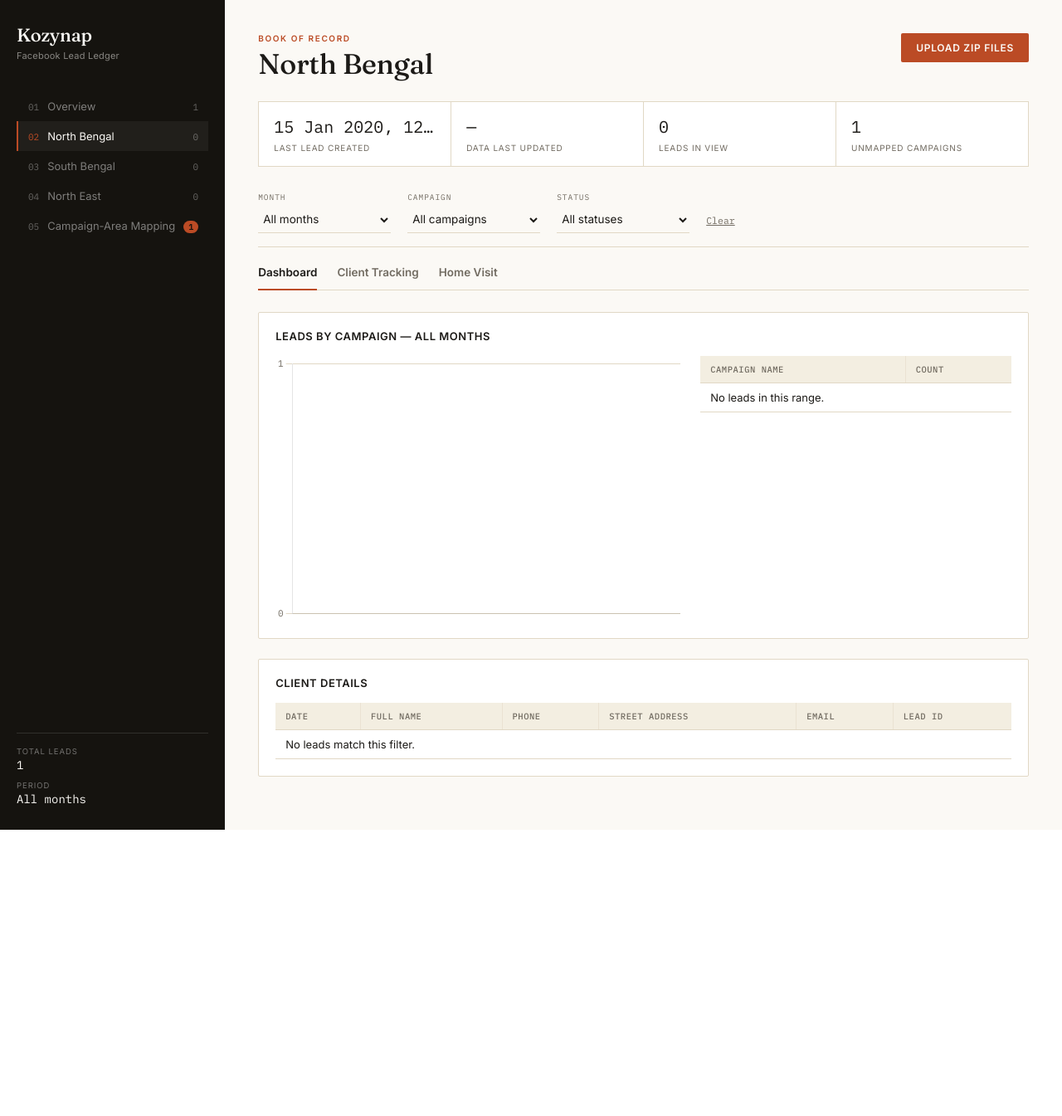
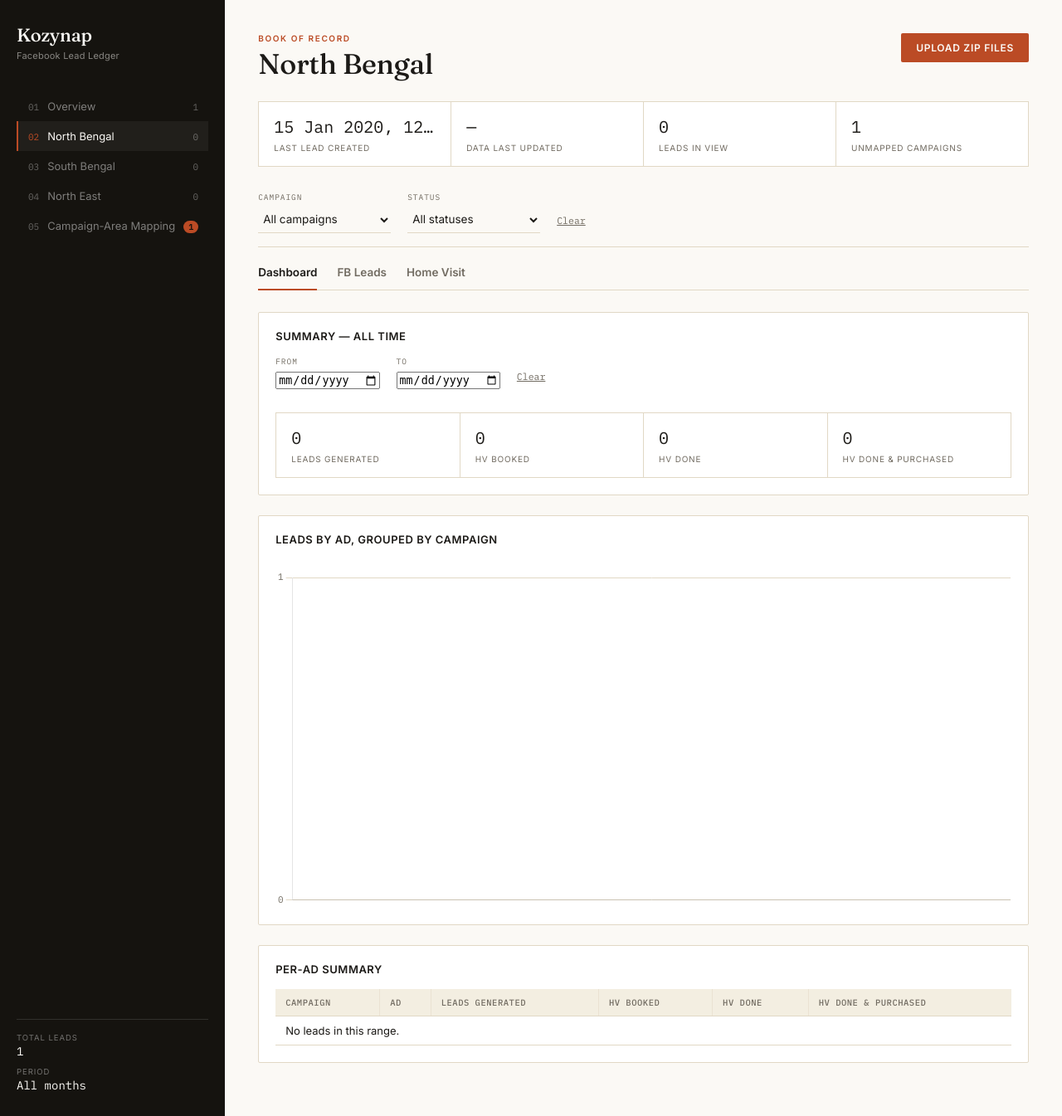
Before and after one commit to Kozynap/Facebook-Lead-Management, a Flask app: page / in a window 1280 px wide. Shown: the whole page at 83% size. Before the commit the page ends 1000 px from the top, so only its background shows below. Run offline with Flask 3, Linux system fonts and the light colour scheme; tables that the repository leaves empty hold one stand-in row (values such as "Sample post").

Commit message:
Rebuild Dashboard, rename to FB Leads, manual attempts, gated export
- Dashboard: drop the client-details table (graphs/numbers only), add
  its own From/To date-range filter (independent of the Month filter,
  which is a different date question), summary tiles (Leads Generated/
  HV Booked/HV Done/HV Done & Purchased) for the period, a per-ad table
  of those same counts, and a bar chart grouped and colored by campaign
  with the lead count drawn on each bar.
- "Client Tracking" renamed to "FB Leads". Attempts is now a manual
  counter - a "+" button logs one attempt instead of auto-incrementing
  on status change.
- Excel export moved behind an admin code: POST /api/export/tracking
  now checks a server-side code (ADMIN_CODE env var or admin_code.txt,
  both git-ignored) before returning the file; the download button
  opens a small modal that fetches the file as a blob so the code never
  appears in a URL. Viewing FB Leads stays open to any user.
- Home Visit tab's bar chart removed (that view is now on Dashboard);
  the tab keeps its schedule/status KPIs, details table, and calendar.

Per the change doc: the FB-lead-status additions (To BD1-4), the HV
time/BD-person columns, and the Home Visit tab's own outcome-status
vocabulary are intentionally not in this commit - parked pending a
follow-up decision on the status model.

```diff
--- a/app.py
+++ b/app.py
@@ -37,6 +37,25 @@ def _asset_version(*rel_parts):
         return str(int(os.path.getmtime(path)))
     except OSError:
         return "0"
+
+
+def _admin_code():
+    """The code required to download the FB Leads export. Checked fresh on
+    every request (not cached) so an admin can change it without restarting
+    the server. Priority: ADMIN_CODE env var, then admin_code.txt (both are
+    kept out of git - see .gitignore) - falls back to a placeholder so local
+    dev works out of the box, but that placeholder must be changed before
+    any real deployment."""
+    env_code = os.environ.get("ADMIN_CODE")
+    if env_code:
+        return env_code.strip()
+    code_path = os.path.join(BASE_DIR, "admin_code.txt")
+    if os.path.exists(code_path):
+        with open(code_path, "r", encoding="utf-8") as f:
+            file_code = f.read().strip()
+            if file_code:
+                return file_code
+    return "changeme"
 
 
 @app.route("/")
@@ -88,12 +107,17 @@ def api_campaign_map_set():
     return jsonify({"campaign": campaign, "area": area})
 
 
-@app.route("/api/export/tracking")
+@app.route("/api/export/tracking", methods=["POST"])
 def export_tracking():
-    area = request.args.get("area", "")
-    month = request.args.get("month", "all")
-    campaign = request.args.get("campaign", "")
-    status = request.args.get("status", "all")
+    body = request.get_json(force=True, silent=True) or {}
+
+    if body.get("code", "") != _admin_code():
+        return jsonify({"error": "Incorrect admin code."}), 403
+
+    area = body.get("area", "")
+    month = body.get("month", "all")
+    campaign = body.get("campaign", "")
+    status = body.get("status", "all")
 
     leads = db.get_all_leads()
     filtered = [
@@ -198,6 +222,7 @@ def api_update_lead(lead_id):
     remarks = body.get("remarks")
     home_visit_status = body.get("home_visit_status")
     home_visit_date = body.get("home_visit_date")
+    increment_attempts = bool(body.get("increment_attempts"))
 
     if status is not None and status not in db.STATUS_OPTIONS:
         return jsonify({"error": "Invalid status value."}), 400
@@ -209,6 +234,7 @@ def api_update_lead(lead_id):
     updated = db.update_lead(
         lead_id, status=status, remarks=remarks,
         home_visit_status=home_visit_status, home_visit_date=home_visit_date,
+        increment_attempts=increment_attempts,
     )
     if updated is None:
         return jsonify({"error": "Lead not found."}), 404
--- a/static/css/style.css
+++ b/static/css/style.css
@@ -346,6 +346,7 @@ a { color: inherit; }
 }
 
 .chart-wrap { position: relative; height: 320px; }
+.chart-wrap-lg { height: 420px; }
 
 .table-scroll { overflow-x: auto; }
 
--- a/static/js/app.js
+++ b/static/js/app.js
@@ -31,6 +31,8 @@
     calendarMonth: { year: now.getFullYear(), month: now.getMonth() },
     ovStatusFilter: "all",
     ovHvStatusFilter: "all",
+    dashDateFrom: "",
+    dashDateTo: "",
   };
 
   let chartInstance = null;
@@ -113,6 +115,8 @@
     state.selectedCampaign = "all";
     state.selectedStatus = "all";
     state.hvStatusFilter = "all";
+    state.dashDateFrom = "";
+    state.dashDateTo = "";
     render();
   }
 
@@ -156,6 +160,10 @@
     el("#filterBar").classList.toggle("hidden", !showFilters);
     el("#subTabs").classList.toggle("hidden", !showFilters);
     if (!showFilters) return;
+
+    // Dashboard uses its own local date-range filter instead (different
+    // date dimension question than "which month was this lead created").
+    el("#monthFilterField").classList.toggle("hidden", state.selectedSubTab === "dashboard");
 
     const monthSel = el("#monthFilter");
     const currentMonth = state.selectedMonth;
@@ -217,6 +225,7 @@
       btn.addEventListener("click", () => {
         state.selectedSubTab = btn.dataset.subtab;
         renderSubTabBar();
+        renderFilters();
         renderContent();
       });
     });
@@ -259,49 +268,239 @@
       return;
     }
 
+    if (state.selectedSubTab === "dashboard") {
+      renderDashboard();
+      return;
+    }
+
     const filtered = leadsForView();
     el("#kpiLeadsInView").textContent = filtered.length;
 
-    if (state.selectedSubTab === "dashboard") {
-      renderDashboard(filtered);
-    } else if (state.selectedSubTab === "tracking") {
+    if (state.selectedSubTab === "tracking") {
       renderClientTracking(filtered);
     } else {
       renderHomeVisitTab(filtered);
     }
   }
 
-  // ---------- Dashboard sub-tab ----------
+  // ---------- Dashboard sub-tab (overall view for the current area) ----------
 
-  function renderDashboard(leads) {
+  const CAMPAIGN_COLORS = ["#BB4B25", "#5C7A52", "#A6771F", "#AB4230", "#8A3A1E", "#726C62"];
+
+  // Dashboard uses its own date-range period (a different question than
+  // "which month was this lead created", the global Month filter) but
+  // still respects the shared Campaign/Status filters.
+  function leadsForDashboard() {
+    return leadsForArea().filter((l) => {
+      if (state.selectedCampaign !== "all" && l.campaign_name !== state.selectedCampaign) return false;
+      if (state.selectedStatus !== "all" && l.status !== state.selectedStatus) return false;
+      if (state.dashDateFrom && l.created_date < state.dashDateFrom) return false;
+      if (state.dashDateTo && l.created_date > state.dashDateTo) return false;
+      return true;
+    });
+  }
+
+  function dashboardPeriodLabel() {
+    if (!state.dashDateFrom && !state.dashDateTo) return "All time";
+    if (state.dashDateFrom && state.dashDateTo) return `${state.dashDateFrom} to ${state.dashDateTo}`;
+    if (state.dashDateFrom) return `From ${state.dashDateFrom}`;
+    return `Through ${state.dashDateTo}`;
+  }
+
+  function buildDashboardDateRangeField() {
+    const fromInput = create("input", { type: "date", value: state.dashDateFrom });
+    const toInput = create("input", { type: "date", value: state.dashDateTo });
+    fromInput.addEventListener("change", () => { state.dashDateFrom = fromInput.value; renderContent(); });
+    toInput.addEventListener("change", () => { state.dashDateTo = toInput.value; renderContent(); });
+
+    return create("div", { class: "hv-filter-row" }, [
+      create("div", { class: "filter-field" }, [create("label", {}, [text("From")]), fromInput]),
+      create("div", { class: "filter-field" }, [create("label", {}, [text("To")]), toInput]),
+      create("a", {
+        href: "#",
+        class: "filter-clear",
+        onclick: (e) => { e.preventDefault(); state.dashDateFrom = ""; state.dashDateTo = ""; renderContent(); },
+      }, [text("Clear")]),
+    ]);
+  }
+
+  // "HV Done"/"HV Done & Purchased" read the current home_visit_status
+  // vocabulary (Pending/Booked/.../Home visit done/Home visit and payment
+  // done/...). If that model changes later, remap these two lines.
+  function computeDashboardSummary(leads) {
+    return {
+      leadsGenerated: leads.length,
+      hvBooked: leads.filter((l) => l.home_visit_status === "Booked").length,
+      hvDone: leads.filter((l) => l.home_visit_status === "Home visit done").length,
+      hvDoneAndPurchased: leads.filter((l) => l.home_visit_status === "Home visit and payment done").length,
+    };
+  }
+
+  function buildDashboardAdTable(leads) {
+    const byAd = new Map();
+    leads.forEach((l) => {
+      const camp = l.campaign_name || "(no campaign)";
+      const ad = l.ad_name || "(no ad)";
+      const key = camp + "||" + ad;
+      if (!byAd.has(key)) byAd.set(key, { campaign: camp, ad, leads: 0, hvBooked: 0, hvDone: 0, hvDoneAndPurchased: 0 });
+      const row = byAd.get(key);
+      row.leads += 1;
+      if (l.home_visit_status === "Booked") row.hvBooked += 1;
+      if (l.home_visit_status === "Home visit done") row.hvDone += 1;
+      if (l.home_visit_status === "Home visit and payment done") row.hvDoneAndPurchased += 1;
+    });
+    const rows = [...byAd.values()].sort((a, b) => b.leads - a.leads);
+
+    const table = create("table", { class: "data-table" });
+    table.appendChild(create("thead", {}, [
+      create("tr", {}, ["Campaign", "Ad", "Leads Generated", "HV Booked", "HV Done", "HV Done & Purchased"].map((h) => create("th", {}, [text(h)]))),
+    ]));
+    const tbody = create("tbody");
+    if (!rows.length) {
+      tbody.appendChild(create("tr", {}, [create("td", { colspan: "6" }, [text("No leads in this range.")])]));
+    }
+    rows.forEach((r) => {
+      tbody.appendChild(create("tr", {}, [
+        create("td", { class: "wrap" }, [text(r.campaign)]),
+        create("td", { class: "wrap" }, [text(r.ad)]),
+        create("td", { class: "num" }, [text(String(r.leads))]),
+        create("td", { class: "num" }, [text(String(r.hvBooked))]),
+        create("td", { class: "num" }, [text(String(r.hvDone))]),
+        create("td", { class: "num" }, [text(String(r.hvDoneAndPurchased))]),
+      ]));
+    });
+    table.appendChild(tbody);
+    return table;
+  }
+
+  function buildCampaignGroupedChartData(leads) {
+    const byCampaign = new Map();
+    leads.forEach((l) => {
+      const camp = l.campaign_name || "(no campaign)";
+      const ad = l.ad_name || "(no ad)";
+      if (!byCampaign.has(camp)) byCampaign.set(camp, new Map());
+      const adMap = byCampaign.get(camp);
+      adMap.set(ad, (adMap.get(ad) || 0) + 1);
+    });
+
+    const campaigns = [...byCampaign.entries()].sort((a, b) => {
+      const totalA = [...a[1].values()].reduce((s, v) => s + v, 0);
+      const totalB = [...b[1].values()].reduce((s, v) => s + v, 0);
+      return totalB - totalA;
+    });
+
+    const labels = [];
+    const labelCampaign = [];
+    campaigns.forEach(([camp, adMap]) => {
+      [...adMap.entries()].sort((a, b) => b[1] - a[1]).forEach(([ad]) => {
+        labels.push(ad);
+        labelCampaign.push(camp);
+      });
+    });
+
+    const datasets = campaigns.map(([camp, adMap], i) => ({
+      label: camp,
+      backgroundColor: CAMPAIGN_COLORS[i % CAMPAIGN_COLORS.length],
+      borderRadius: 1,
+      maxBarThickness: 40,
+      data: labels.map((ad, idx) => (labelCampaign[idx] === camp ? adMap.get(ad) : null)),
+    }));
+
+    return { labels, datasets };
+  }
+
+  const barCountLabelPlugin = {
+    id: "barCountLabel",
+    afterDatasetsDraw(chart) {
+      const { ctx } = chart;
+      chart.data.datasets.forEach((dataset, di) => {
+        const meta = chart.getDatasetMeta(di);
+        meta.data.forEach((bar, i) => {
+          const value = dataset.data[i];
+          if (value === null || value === undefined) return;
+          ctx.save();
+          ctx.fillStyle = "#1C1A17";
+          ctx.font = "600 11px 'IBM Plex Mono', monospace";
+          ctx.textAlign = "center";
+          ctx.textBaseline = "bottom";
+          ctx.fillText(String(value), bar.x, bar.y - 4);
+          ctx.restore();
+        });
+      });
+    },
+  };
+
+  function drawCampaignGroupedChart(leads) {
+    const ctx = el("#adChart");
+    if (!ctx) return;
+    if (chartInstance) {
+      chartInstance.destroy();
+      chartInstance = null;
+    }
+
+    const { labels, datasets } = buildCampaignGroupedChartData(leads);
+    const monoFont = { family: "'IBM Plex Mono', monospace", size: 11 };
+
+    chartInstance = new Chart(ctx, {
+      type: "bar",
+      data: { labels, datasets },
+      plugins: [barCountLabelPlugin],
+      options: {
+        responsive: true,
+        maintainAspectRatio: false,
+        layout: { padding: { top: 22 } },
+        plugins: {
+          legend: {
+            display: datasets.length > 1,
+            position: "top",
+            labels: { font: { family: "'Inter', sans-serif", size: 11 }, color: "#726C62", boxWidth: 12 },
+          },
+        },
+        scales: {
+          y: {
+            beginAtZero: true,
+            ticks: { precision: 0, font: monoFont, color: "#726C62" },
+            grid: { color: "#E1D8C5" },
+          },
+          x: {
+            ticks: { autoSkip: false, maxRotation: 45, minRotation: 0, font: { family: "'Inter', sans-serif", size: 11 }, color: "#726C62" },
+            grid: { display: false },
+          },
+        },
+      },
+    });
+  }
+
+  function renderDashboard() {
     const content = el("#content");
-    const byCampaign = state.selectedCampaign === "all";
-    const dimLabel = byCampaign ? "Campaign" : "Ad";
-    const dimKey = byCampaign ? "campaign_name" : "ad_name";
+    const leads = leadsForDashboard();
+    el("#kpiLeadsInView").textContent = leads.length;
 
-    const counts = new Map();
-    leads.forEach((l) => {
-      const key = l[dimKey] || `(no ${dimLabel.toLowerCase()})`;
-      counts.set(key, (counts.get(key) || 0) + 1);
-    });
-    const rows = [...counts.entries()].sort((a, b) => b[1] - a[1]);
+    const summary = computeDashboardSummary(leads);
+    const summaryPanel = create("div", { class: "panel" }, [
+      create("h3", {}, [text(`Summary — ${dashboardPeriodLabel()}`)]),
+      buildDashboardDateRangeField(),
+      create("div", { class: "kpi-grid" }, [
+        buildKpiCard(String(summary.leadsGenerated), "Leads Generated"),
+        buildKpiCard(String(summary.hvBooked), "HV Booked"),
+        buildKpiCard(String(summary.hvDone), "HV Done"),
+        buildKpiCard(String(summary.hvDoneAndPurchased), "HV Done & Purchased"),
+      ]),
+    ]);
+    content.appendChild(summaryPanel);
 
     const chartPanel = create("div", { class: "panel" }, [
-      create("h3", {}, [text(`Leads by ${dimLabel} — ${monthLabel(state.selectedMonth)}`)]),
-      create("div", { class: "dashboard-grid" }, [
-        create("div", { class: "chart-wrap" }, [create("canvas", { id: "adChart" })]),
-        create("div", { class: "table-scroll" }, [buildCountTable(rows, dimLabel)]),
-      ]),
+      create("h3", {}, [text("Leads by Ad, Grouped by Campaign")]),
+      create("div", { class: "chart-wrap chart-wrap-lg" }, [create("canvas", { id: "adChart" })]),
     ]);
     content.appendChild(chartPanel);
+    drawCampaignGroupedChart(leads);
 
-    drawChart(rows);
-
-    const clientPanel = create("div", { class: "panel" }, [
-      create("h3", {}, [text("Client Details")]),
-      create("div", { class: "table-scroll" }, [buildClientDetailsTable(leads)]),
+    const tablePanel = create("div", { class: "panel" }, [
+      create("h3", {}, [text("Per-Ad Summary")]),
+      create("div", { class: "table-scroll" }, [buildDashboardAdTable(leads)]),
     ]);
-    content.appendChild(clientPanel);
+    content.appendChild(tablePanel);
   }
 
   function buildCountTable(rows, dimLabel) {
@@ -317,29 +516,6 @@
       tbody.appendChild(create("tr", {}, [
         create("td", { class: "wrap" }, [text(name)]),
         create("td", { class: "num" }, [text(String(count))]),
-      ]));
-    });
-    table.appendChild(tbody);
-    return table;
-  }
-
-  function buildClientDetailsTable(leads) {
-    const table = create("table", { class: "data-table" });
-    table.appendChild(create("thead", {}, [
-      create("tr", {}, ["Date", "Full Name", "Phone", "Street Address", "Email", "Lead ID"].map((h) => create("th", {}, [text(h)]))),
-    ]));
-    const tbody = create("tbody");
-    if (!leads.length) {
-      tbody.appendChild(create("tr", {}, [create("td", { colspan: "6" }, [text("No leads match this filter.")])]));
-    }
-    leads.forEach((l) => {
-      tbody.appendChild(create("tr", {}, [
-        create("td", { class: "num" }, [text(l.created_date)]),
-        create("td", { class: "wrap" }, [text(l.full_name)]),
-        create("td", { class: "phone-cell" }, [text(l.phone)]),
-        create("td", { class: "wrap" }, [text(l.street_address)]),
-        create("td", {}, [text(l.email)]),
-        create("td", { class: "id-cell" }, [text(l.id)]),
       ]));
     });
     table.appendChild(tbody);
@@ -385,15 +561,15 @@
     });
   }
 
-  // ---------- Client Tracking sub-tab ----------
+  // ---------- FB Leads sub-tab ----------
 
   function renderClientTracking(leads) {
     const content = el("#content");
-    const downloadBtn = create("button", { class: "btn btn-outline", onclick: downloadTrackingExcel }, [text("Download Excel")]);
+    const downloadBtn = create("button", { class: "btn btn-outline", onclick: openDownloadModal }, [text("Download Excel")]);
 
     const panel = create("div", { class: "panel" }, [
       create("div", { class: "panel-header-row" }, [
-        create("h3", {}, [text("Client Tracking")]),
+        create("h3", {}, [text("FB Leads")]),
         downloadBtn,
       ]),
       create("div", { class: "table-scroll" }, [buildTrackingTable(leads)]),
@@ -401,14 +577,69 @@
     content.appendChild(panel);
   }
 
-  function downloadTrackingExcel() {
-    const params = new URLSearchParams({
-      area: state.selectedNav || "",
-      month: state.selectedMonth,
-      campaign: state.selectedCampaign === "all" ? "" : state.selectedCampaign,
-      status: state.selectedStatus,
+  function openDownloadModal() {
+    const modal = el("#downloadModal");
+    el("#downloadCode").value = "";
+    el("#downloadResult").innerHTML = "";
+    modal.classList.remove("hidden");
+    el("#downloadCode").focus();
+  }
+
+  async function submitDownload() {
+    const code = el("#downloadCode").value;
+    const resultBox = el("#downloadResult");
+    const submitBtn = el("#submitDownload");
+    resultBox.innerHTML = "";
+    submitBtn.disabled = true;
+    submitBtn.textContent = "Checking…";
+
+    try {
+      const res = await fetch("/api/export/tracking", {
+        method: "POST",
+        headers: { "Content-Type": "application/json" },
+        body: JSON.stringify({
+          code,
+          area: state.selectedNav || "",
+          month: state.selectedMonth,
+          campaign: state.selectedCampaign === "all" ? "" : state.selectedCampaign,
+          status: state.selectedStatus,
+        }),
+      });
+      if (!res.ok) {
+        const body = await res.json().catch(() => ({}));
+        throw new Error(body.error || `Request failed (${res.status})`);
+      }
+      const blob = await res.blob();
+      const disposition = res.headers.get("Content-Disposition") || "";
+      const match = disposition.match(/filename=([^;]+)/);
+      const filename = match ? match[1].trim() : "fb-leads.xlsx";
+
+      const url = URL.createObjectURL(blob);
+      const a = create("a", { href: url, download: filename });
+      document.body.appendChild(a);
+      a.click();
+      a.remove();
+      URL.revokeObjectURL(url);
+
+      el("#downloadModal").classList.add("hidden");
+      showToast("Download started");
+    } catch (err) {
+      resultBox.innerHTML = `<div class="err">${escapeHTML(err.message)}</div>`;
+    } finally {
+      submitBtn.disabled = false;
+      submitBtn.textContent = "Download";
+    }
+  }
+
+  function setupDownloadModal() {
+    el("#cancelDownload").addEventListener("click", () => el("#downloadModal").classList.add("hidden"));
+    el("#downloadModal").addEventListener("click", (e) => {
+      if (e.target === el("#downloadModal")) el("#downloadModal").classList.add("hidden");
     });
-    window.location.href = `/api/export/tracking?${params.toString()}`;
+    el("#submitDownload").addEventListener("click", submitDownload);
+    el("#downloadCode").addEventListener("keydown", (e) => {
+      if (e.key === "Enter") { e.preventDefault(); submitDownload(); }
+    });
   }
 
   function applyStatusBadgeClass(badge, status) {
@@ -492,7 +723,26 @@
       const badge = create("span", { class: "status-badge" }, [dot, statusSelect]);
       applyStatusBadgeClass(badge, l.status);
 
-      const attemptsCell = create("td", { class: "num" }, [text(`Attempt ${l.attempts}`)]);
+      const attemptsValue = create("span", { class: "num" }, [text(String(l.attempts))]);
+      const attemptsBtn = create("button", { class: "attempts-btn", type: "button", title: "Log an attempt" }, [text("+")]);
+      attemptsBtn.addEventListener("click", async () => {
+        attemptsBtn.disabled = true;
+        try {
+          const updated = await fetchJSON(`/api/leads/${encodeURIComponent(l.id)}`, {
+            method: "PATCH",
+            headers: { "Content-Type": "application/json" },
+            body: JSON.stringify({ increment_attempts: true }),
+          });
+          l.attempts = updated.attempts;
+          attemptsValue.textContent = String(l.attempts);
+          showToast("Attempt logged");
+        } catch (err) {
+          alert("Could not log attempt: " + err.message);
+        } finally {
+          attemptsBtn.disabled = false;
+        }
+      });
+      const attemptsCell = create("td", { class: "attempts-cell" }, [attemptsValue, attemptsBtn]);
 
       statusSelect.addEventListener("change", async () => {
         const newStatus = statusSelect.value;
@@ -503,9 +753,7 @@
             body: JSON.stringify({ status: newStatus }),
           });
           l.status = updated.status;
-          l.attempts = updated.attempts;
           applyStatusBadgeClass(badge, l.status);
-          attemptsCell.textContent = `Attempt ${l.attempts}`;
           showToast("Status saved");
         } catch (err) {
           alert("Could not save status: " + err.message);
@@ -754,28 +1002,8 @@
 
     const hvFiltered = leads.filter((l) => state.hvStatusFilter === "all" || l.home_visit_status === state.hvStatusFilter);
 
-    const byCampaign = state.selectedCampaign === "all";
-    const dimLabel = byCampaign ? "Campaign" : "Ad";
-    const dimKey = byCampaign ? "campaign_name" : "ad_name";
-    const counts = new Map();
-    hvFiltered.forEach((l) => {
-      const key = l[dimKey] || `(no ${dimLabel.toLowerCase()})`;
-      counts.set(key, (counts.get(key) || 0) + 1);
-    });
-    const rows = [...counts.entries()].sort((a, b) => b[1] - a[1]);
-
-    const chartPanel = create("div", { class: "panel" }, [
+    const tablePanel = create("div", { class: "panel" }, [
       create("div", { class: "hv-filter-row" }, [buildHVStatusFilterField()]),
-      create("h3", {}, [text(`Home Visits by ${dimLabel} — ${state.hvStatusFilter === "all" ? "All statuses" : state.hvStatusFilter}`)]),
-      create("div", { class: "dashboard-grid" }, [
-        create("div", { class: "chart-wrap" }, [create("canvas", { id: "adChart" })]),
-        create("div", { class: "table-scroll" }, [buildCountTable(rows, dimLabel)]),
-      ]),
-    ]);
-    content.appendChild(chartPanel);
-    drawChart(rows);
-
-    const tablePanel = create("div", { class: "panel" }, [
       create("h3", {}, [text("Home Visit Details")]),
       create("div", { class: "table-scroll" }, [buildHomeVisitTable(hvFiltered)]),
     ]);
@@ -978,6 +1206,7 @@
 
   document.addEventListener("DOMContentLoaded", () => {
     setupUploadModal();
+    setupDownloadModal();
     setupFilterBar();
     setupSubTabs();
     loadAll().catch((err) => {
--- a/templates/index.html
+++ b/templates/index.html
@@ -69,7 +69,7 @@
     </header>
 
     <div class="filterbar" id="filterBar">
-      <div class="filter-field">
+      <div class="filter-field" id="monthFilterField">
         <label for="monthFilter">Month</label>
         <select id="monthFilter">
           <option value="all">All months</option>
@@ -92,7 +92,7 @@
 
     <nav class="tabs" id="subTabs">
       <button class="tab-btn active" data-subtab="dashboard">Dashboard</button>
-      <button class="tab-btn" data-subtab="tracking">Client Tracking</button>
+      <button class="tab-btn" data-subtab="tracking">FB Leads</button>
       <button class="tab-btn" data-subtab="homevisit">Home Visit</button>
     </nav>
 
@@ -118,6 +118,20 @@
   </div>
 </div>
 
+<div id="downloadModal" class="modal-backdrop hidden">
+  <div class="modal">
+    <div class="eyebrow">Admin Only</div>
+    <h2>Download FB Leads</h2>
+    <p class="modal-hint">Exporting the full lead list to Excel requires the admin code. Ask your admin if you don't have it.</p>
+    <input type="password" id="downloadCode" class="modal-code-input" placeholder="Admin code" autocomplete="off">
+    <div id="downloadResult" class="upload-result"></div>
+    <div class="modal-actions">
+      <button id="cancelDownload" class="btn btn-outline">Close</button>
+      <button id="submitDownload" class="btn btn-primary">Download</button>
+    </div>
+  </div>
+</div>
+
 <div id="saveToast" class="save-toast hidden"></div>
 
 <script src="{{ url_for('static', filename='js/app.js') }}?v={{ js_version }}"></script>
```
Also changed, not shown: other parts of static/css/style.css (+34 -0 lines), db.py (+7 -7 lines), 1 other file.
